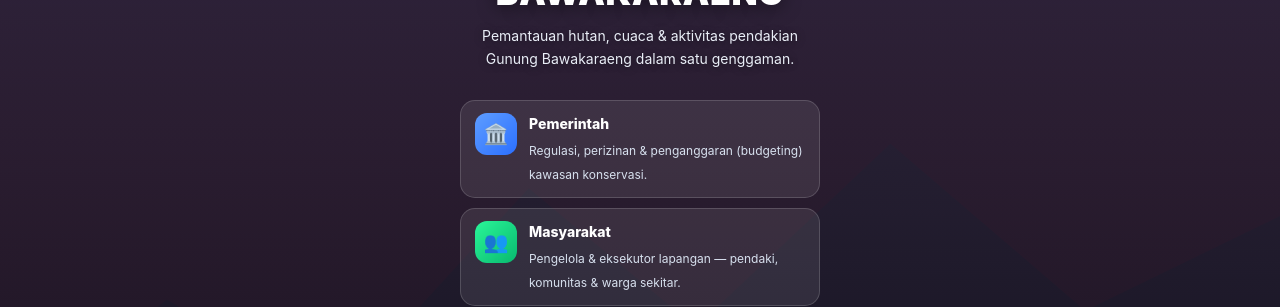
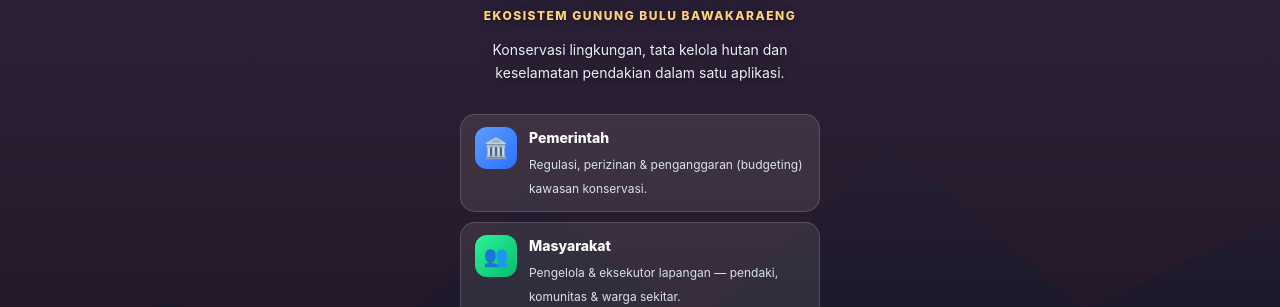
Before and after one commit to lmaloang-cmyk/bawakaraeng-hub, a plain HTML site: page index.html in a window 1280 px wide. Shown: the part 273-580 px from the top of the page. Drawn offline with nearby package versions, Linux system fonts and the light colour scheme; no server answers.

Commit message:
Add files via upload

```diff
--- a/index.html
+++ b/index.html
@@ -443,6 +443,7 @@
 @keyframes introPulse{0%{transform:scale(1);opacity:.7}100%{transform:scale(1.6);opacity:0}}
 .intro-title{font-size:34px;line-height:1.08;font-weight:900;letter-spacing:.5px;margin:0 0 14px;text-shadow:0 2px 18px rgba(0,0,0,.55)}
 .intro-sub{font-size:14px;line-height:1.6;color:#e9eef7;margin:0 auto 30px;max-width:330px;text-shadow:0 1px 8px rgba(0,0,0,.45)}
+.intro-eco{font-size:12px;letter-spacing:1.5px;font-weight:800;text-transform:uppercase;color:#ffd27a;margin:-4px auto 14px;text-shadow:0 1px 8px rgba(0,0,0,.5)}
 .intro-btn{width:100%;max-width:360px;padding:16px;border:none;border-radius:16px;background:var(--g-brand);color:#fff;font-size:16px;font-weight:800;cursor:pointer;box-shadow:0 10px 26px rgba(255,45,85,.5)}
 .intro-btn:active{transform:scale(.98)}
 .intro-tri{display:flex;flex-direction:column;gap:10px;text-align:left;margin:0 auto 26px;max-width:360px}
@@ -1441,7 +1442,8 @@ window.addEventListener('load',function(){setTimeout(function(){try{renderCat();
   <div class="intro-card">
     <div class="intro-icon"><img id="introLogo" alt="Reichas Chelebes"/></div>
     <h1 class="intro-title">PANTAU<br/>BAWAKARAENG</h1>
-    <p class="intro-sub">Pemantauan hutan, cuaca &amp; aktivitas pendakian Gunung Bawakaraeng dalam satu genggaman.</p>
+    <div class="intro-eco">Ekosistem Gunung Bulu Bawakaraeng</div>
+    <p class="intro-sub">Konservasi lingkungan, tata kelola hutan dan keselamatan pendakian dalam satu aplikasi.</p>
         <div class="intro-tri">
       <div class="intro-node"><div class="in-ic g-blue">🏛️</div><div class="in-tx"><b>Pemerintah</b><span>Regulasi, perizinan &amp; penganggaran (budgeting) kawasan konservasi.</span></div></div>
       <div class="intro-node"><div class="in-ic g-green">👥</div><div class="in-tx"><b>Masyarakat</b><span>Pengelola &amp; eksekutor lapangan — pendaki, komunitas &amp; warga sekitar.</span></div></div>
```
